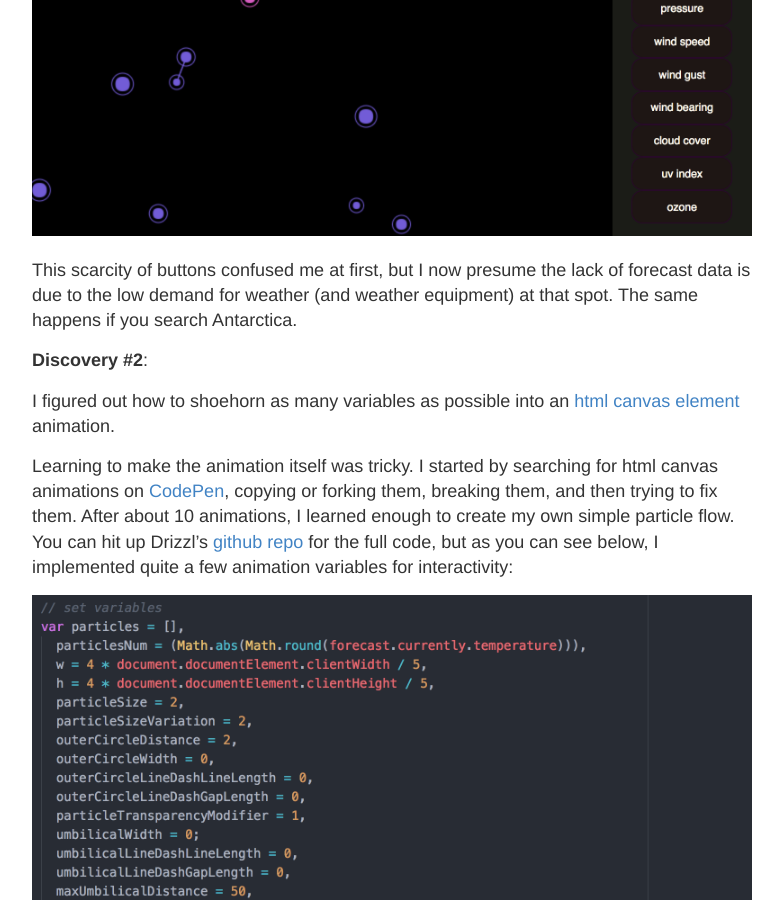
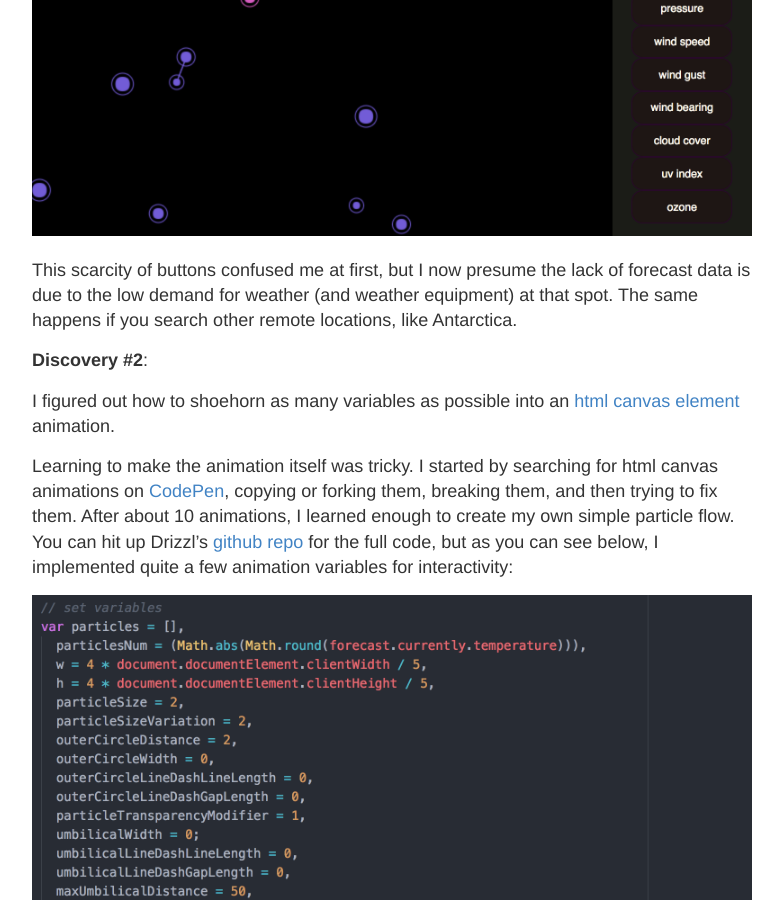
Before and after one commit to abraidotti/abraidotti.github.io, a Jekyll site: the page built from _posts/2018-1-12-drizzl.md, in a window 1280 px wide and 900 px high, scrolled down 1705 px. Shown: the whole window, without its empty margins (248-1031 px from the left). Built offline with Jekyll 4.4.1, drawn with Linux system fonts in a browser that asks for light colours; some of the changed text lies outside the part shown.

Commit message:
add slight revision to drizzl post

```diff
--- a/_posts/2018-1-12-drizzl.md
+++ b/_posts/2018-1-12-drizzl.md
@@ -21,7 +21,7 @@ The result: there are no statically generated buttons. For example, when I input
 
 ![Drizzl on Bouvet Island](../img/2018-1-12-drizzl/2018-01-12-bouvet-island.png "Drizzl on Bouvet Island"){:class="img-responsive"}
 
-This scarcity of buttons confused me at first, but I now presume the lack of forecast data is due to the low demand for weather (and weather equipment) at that spot. The same happens if you search Antarctica.
+This scarcity of buttons confused me at first, but I now presume the lack of forecast data is due to the low demand for weather (and weather equipment) at that spot. The same happens if you search other remote locations, like Antarctica.
 
 **Discovery #2**:
 
```
Also changed, not shown: other parts of _posts/2018-1-12-drizzl.md (+1 -1 lines).
